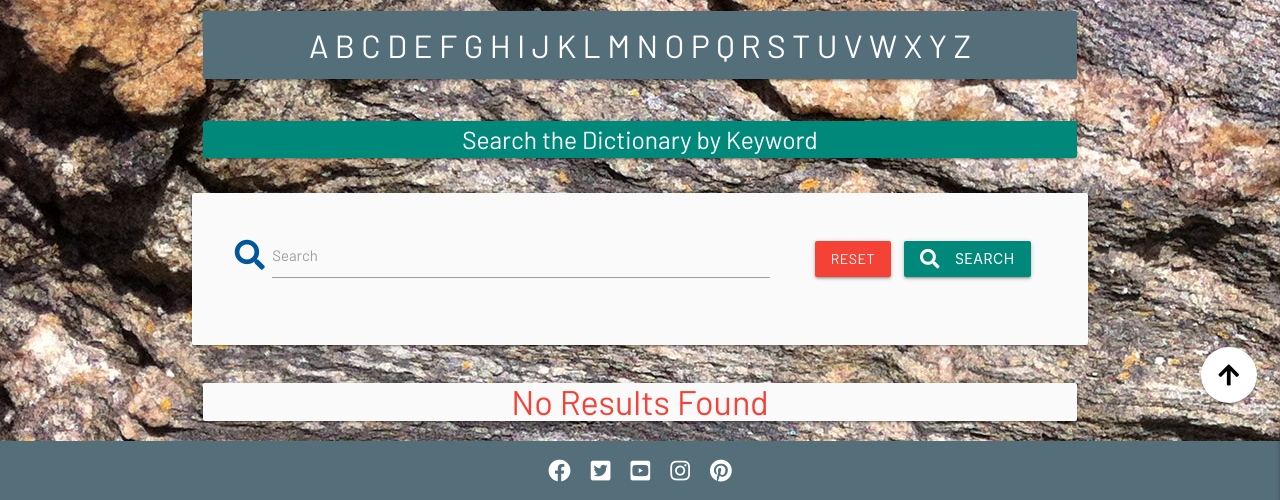
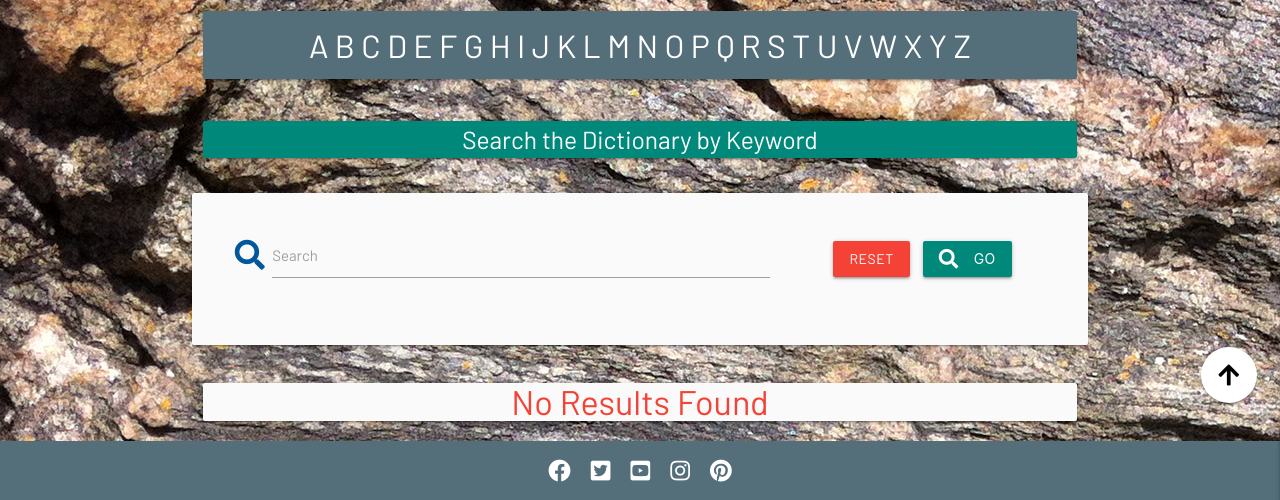
Before and after one commit to sruss07/MS03-Geodictionary, a Flask app: page /search in a window 1280 px wide. Shown: the part 299-799 px from the top of the page. Run offline with Flask 2, Linux system fonts and the light colour scheme; some libraries are stand-ins or nearby versions.

Commit message:
changed search button text to go for smaller screens

```diff
--- a/templates/terms.html
+++ b/templates/terms.html
@@ -76,7 +76,7 @@
             <div class="col s12 m4">
                 <a href="{{ url_for('get_geoTerms') }}" class="red btn text-shadow">Reset</a>
                 <button type="submit" class="teal darken-1 btn text-shadow">
-                    <i class="fas fa-search left"></i> Search
+                    <i class="fas fa-search left"></i> Go
                 </button>
             </div>
         </div>
```
